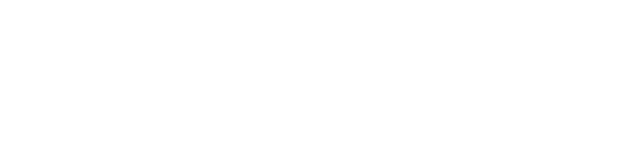
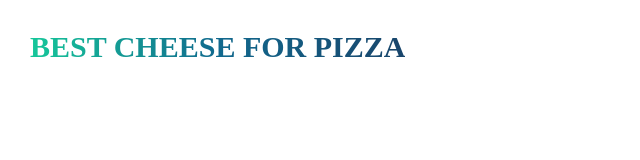
Before and after one commit to Qolizade/Pizza-website-trainig-with-Sass, a website: page index.html in a window 1280 px wide. Shown: the whole page, without its empty margins (0-640 px from the left). Drawn offline with Linux system fonts and the light colour scheme.

Commit message:
set typography style with heading

```diff
--- a/index.html
+++ b/index.html
@@ -8,6 +8,8 @@
     <link rel="stylesheet" href="./css/style.css" />
   </head>
   <body>
-
+    <header>
+      <h2 class="heading__greenblue">best cheese for pizza</h2>
+    </header>
   </body>
 </html>
--- /dev/null
+++ b/sass/base/_typography.scss
@@ -0,0 +1,21 @@
+.heading__greenblue {
+  font-size: 3rem;
+  font-weight: 700;
+  text-transform: uppercase;
+  display: inline-block;
+  background-image: linear-gradient(
+    to right,
+    $green-color,
+    $blue-color,
+    $blue-color-dark
+  );
+  background-clip: text;
+  -webkit-background-clip: text;
+  -moz-background-clip: text;
+  color: transparent;
+  transition: all 200ms ease-in-out;
+  &:hover {
+    transform: rotate(1deg) skew(15deg);
+    text-shadow: 5px 6px 4px rgba($black-color, 0.5);
+  }
+}
--- a/sass/main.scss
+++ b/sass/main.scss
@@ -3,6 +3,7 @@
 @import "./abstract/variable";
 // base
 @import "./base/reset";
+@import "./base/typography";
 // components
 
 // layout
```
Also changed, not shown: css/style.css.
